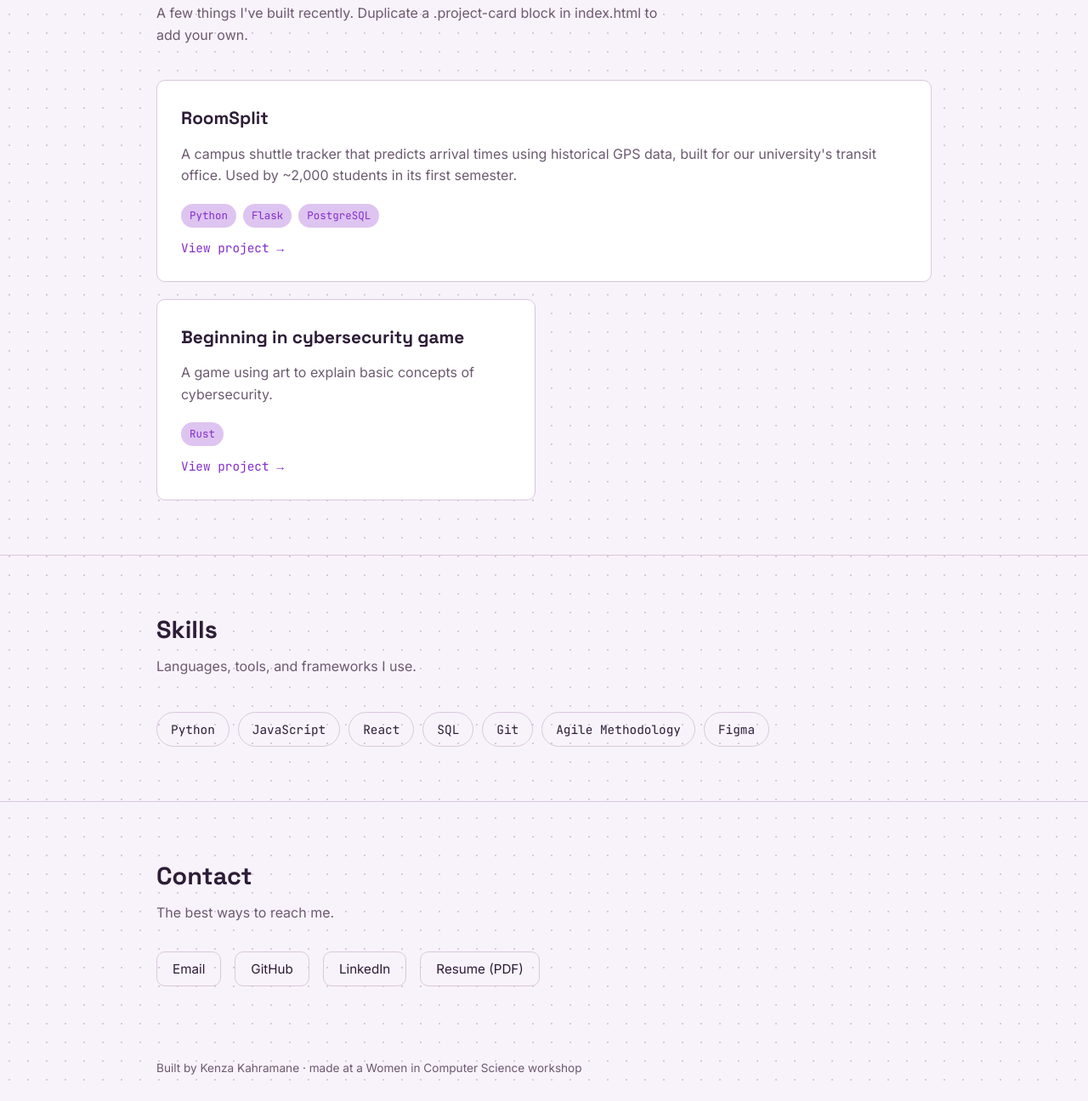
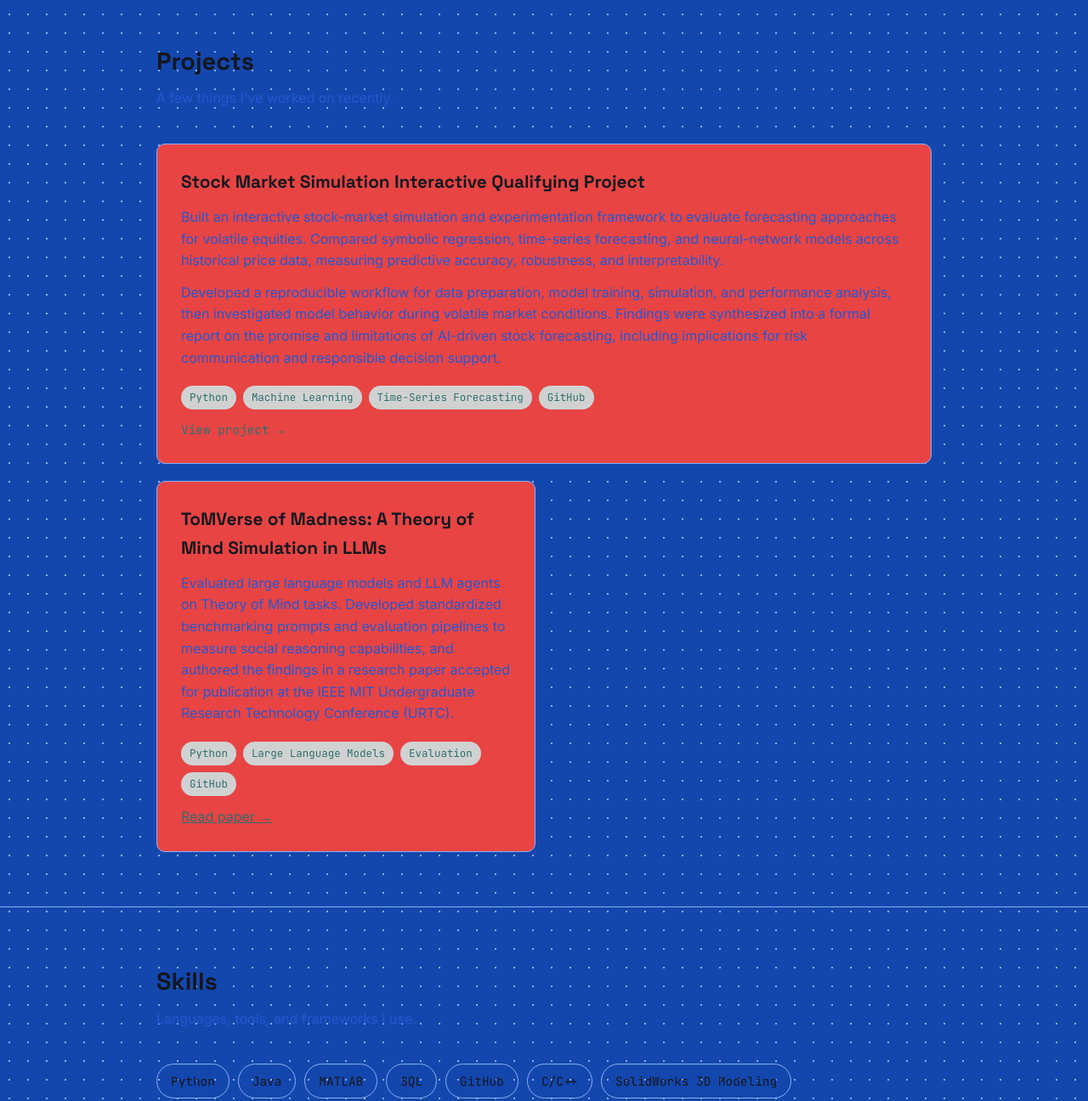
Before and after one commit to umamogus69/Uma-M-Portfolio, a plain HTML site: page index.html in a window 1280 px wide. Shown: the part 1116-2412 px from the top of the page at 85% size. Drawn offline with Linux system fonts and the light colour scheme.

Commit message:
Updated portfolio

```diff
--- a/css/theme.css
+++ b/css/theme.css
@@ -6,13 +6,13 @@
 
 :root {
   /* ---- Colors ---- */
-  --color-bg: #f8f3fa;          /* page background */
-  --color-ink: #2d1d37;          /* main text */
-  --color-ink-soft: #6c5a70;     /* secondary text */
-  --color-accent: #832dc9;       /* headings, links, highlights */
-  --color-accent-soft: #dec4f0;  /* accent backgrounds, tags */
-  --color-line: #d8c8dd;         /* borders, dividers */
-  --color-card: #ffffff;         /* project card background */
+  --color-bg: #1447ae;
+--color-ink: #14171f;
+--color-ink-soft: #2558d0;
+--color-accent: #2f6f6b;
+--color-accent-soft: #d0d2d2;
+--color-line: #8ab0f1;
+--color-card: #e84444;
 
   /* ---- Fonts ----
      Display font = big personality (headings, name)
--- a/index.html
+++ b/index.html
@@ -3,8 +3,8 @@
 <head>
   <meta charset="UTF-8" />
   <meta name="viewport" content="width=device-width, initial-scale=1.0" />
-  <title>Kenza Kahramane — Portfolio</title>
-  <meta name="description" content="Personal portfolio of Kenza Kahramane, software engineer." />
+  <title>Uma Mandapati — Portfolio</title>
+  <meta name="description" content="Personal portfolio of Uma Mandapati, computer scientist." />
 
   <!-- Fonts -->
   <link rel="preconnect" href="https://fonts.googleapis.com">
@@ -18,7 +18,7 @@
   <nav class="nav">
     <div class="wrap">
       <!-- EDIT: your name -->
-      <a href="#" class="nav-name">Kenza Kahramane</a>
+      <a href="#" class="nav-name">Uma Mandapati</a>
       <button class="nav-toggle" aria-label="Toggle menu">menu</button>
       <ul class="nav-links">
         <li><a href="#about">About</a></li>
@@ -33,9 +33,9 @@
     <!-- EDIT: your role/status -->
     <p class="hero-eyebrow">Computer Science student at WPI</p>
     <!-- EDIT: your name + one-line hook -->
-    <h1>Hi, I'm Kenza.</h1>
+    <h1>Hi, I'm Uma Mandapati.</h1>
     <!-- EDIT: 1-2 sentence bio -->
-    <p>I'm a junior studying CS, concentrating in cybersecurity.</p>
+    <p>I'm a senior studying CS and Math, with the hope of pursuing a career in machine learning.</p>
     <div class="hero-actions">
       <a class="btn btn-primary" href="#projects">See my work</a>
       <a class="btn" href="#contact">Get in touch</a>
@@ -47,53 +47,46 @@
       <div>
         <h2 class="section-title">About</h2>
         <!-- EDIT: your longer bio -->
-        <p>I got into programming seeing my inspiration, my mom, code. Right now I'm most interested in cybersecurity and software security design and analysis. Outside of class, I'm part of my school's Women in Computer Science chapter, where I help run workshops like this one.</p>
-        <p>When I'm not coding, you'll probably find me drawing, reading romance, or trying (and often failing) to crochet.</p>
+        <p>My love of computer science started when I was introduced to programming in high school. What drives me is how I can make AI better at solving complex problems and improve AI technology as a whole.</p>
+        <p>Outside of CS, you'll find me either playing guitar, reading Webcomics, or hanging out with my friends.</p>
       </div>
       <!-- EDIT: swap for your own photo at images/profile.jpg -->
-      <img class="about-photo" src="images/profile-placeholder.svg" alt="Portrait of Kenza Kahramane" />
+      <img class="about-photo" src="images/um-profile-pic.jpg" alt="Portrait of Uma Mandapati" />
     </div>
   </section>
 
   <section id="projects">
     <div class="wrap">
       <h2 class="section-title">Projects</h2>
-      <p class="section-intro">A few things I've built recently. Duplicate a
-        .project-card block in index.html to add your own.</p>
+      <p class="section-intro">A few things I've worked on recently.</p>
 
       <div class="project-grid">
         <!-- EDIT: featured project -->
         <article class="project-card featured">
-          <h3>RoomSplit</h3>
-          <p>A campus shuttle tracker that predicts arrival times using
-            historical GPS data, built for our university's transit office.
-            Used by ~2,000 students in its first semester.</p>
+          <h3>Stock Market Simulation Interactive Qualifying Project</h3>
+          <p>Built an interactive stock-market simulation and experimentation framework to evaluate forecasting approaches for volatile equities. Compared symbolic regression, time-series forecasting, and neural-network models across historical price data, measuring predictive accuracy, robustness, and interpretability.</p>
+          <p>Developed a reproducible workflow for data preparation, model training, simulation, and performance analysis, then investigated model behavior during volatile market conditions. Findings were synthesized into a formal report on the promise and limitations of AI-driven stock forecasting, including implications for risk communication and responsible decision support.</p>
           <div class="project-tags">
             <span class="tag">Python</span>
-            <span class="tag">Flask</span>
-            <span class="tag">PostgreSQL</span>
+            <span class="tag">Machine Learning</span>
+            <span class="tag">Time-Series Forecasting</span>
+            <span class="tag">GitHub</span>
           </div>
-          <a class="project-link" href="#">View project →</a>
+          <a class="project-link" href="https://digital.wpi.edu/concern/student_works/3x816s452?locale=en">View project →</a>
         </article>
 
-        <!-- <article class="project-card">
-          <h3>StudySync</h3>
-          <p>A study-group matcher for CS courses based on schedule and
-            learning style.</p>
+        <article class="project-card">
+          <h3>ToMVerse of Madness: A Theory of Mind Simulation in LLMs</h3>
+          <p>Evaluated large language models and LLM agents on Theory of Mind tasks.
+            Developed standardized benchmarking prompts and evaluation pipelines to measure social reasoning capabilities,
+            and authored the findings in a research paper accepted for publication at the IEEE MIT Undergraduate Research Technology Conference (URTC).</p>
           <div class="project-tags">
-            <span class="tag">React</span>
-            <span class="tag">Firebase</span>
+            <span class="tag">Python</span>
+            <span class="tag">Large Language Models</span>
+            <span class="tag">Evaluation</span>
+            <span class="tag">GitHub</span>
           </div>
-          <a class="project-link" href="#">View project →</a>
-        </article> -->
-
-        <article class="project-card">
-          <h3>Beginning in cybersecurity game</h3>
-          <p>A game using art to explain basic concepts of cybersecurity.</p>
-          <div class="project-tags">
-            <span class="tag">Rust</span>
-          </div>
-          <a class="project-link" href="#">View project →</a>
+          <a class="paper-link" href="C:\Users\uma\Desktop\WPI DS + AI REU Files\ToMVerse_Paper.pdf" target="_blank">Read paper →</a>
         </article>
       </div>
     </div>
@@ -106,12 +99,12 @@
       <!-- EDIT: your own skills -->
       <ul class="skills-list">
         <li>Python</li>
-        <li>JavaScript</li>
-        <li>React</li>
+        <li>Java</li>
+        <li>MATLAB</li>
         <li>SQL</li>
-        <li>Git</li>
-        <li>Agile Methodology</li>
-        <li>Figma</li>
+        <li>GitHub</li>
+        <li>C/C++</li>
+        <li>SolidWorks 3D Modeling</li>
       </ul>
     </div>
   </section>
@@ -122,16 +115,16 @@
       <p class="section-intro">The best ways to reach me.</p>
       <!-- EDIT: your real links -->
       <ul class="contact-links">
-        <li><a href="mailto:kenzakahramane@gmail.com">Email</a></li>
-        <li><a href="https://github.com/">GitHub</a></li>
-        <li><a href="https://linkedin.com/">LinkedIn</a></li>
-        <li><a href="#">Resume (PDF)</a></li>
+        <li><a href="mailto:umamandapati339@gmail.com">Email</a></li>
+        <li><a href="https://github.com/umamandapati">GitHub</a></li>
+        <li><a href="https://www.linkedin.com/in/uma-mandapati/">LinkedIn</a></li>
+        <li><a href="https://docs.google.com/document/d/14ugyE67RLoejihCRPFl_KbA1zhnF202fFAdwYUNcBqs/edit?usp=sharing">Resume (PDF)</a></li>
       </ul>
     </div>
   </section>
 
   <footer class="wrap">
-    <p>Built by Kenza Kahramane · made at a Women in Computer Science workshop</p>
+    <p>Built by Uma Mandapati · made at a Women in Computer Science workshop</p>
   </footer>
 
   <script src="js/main.js"></script>
```
Also changed, not shown: images/um-profile-pic.jpg (added), profile-placeholder.svg (deleted).
